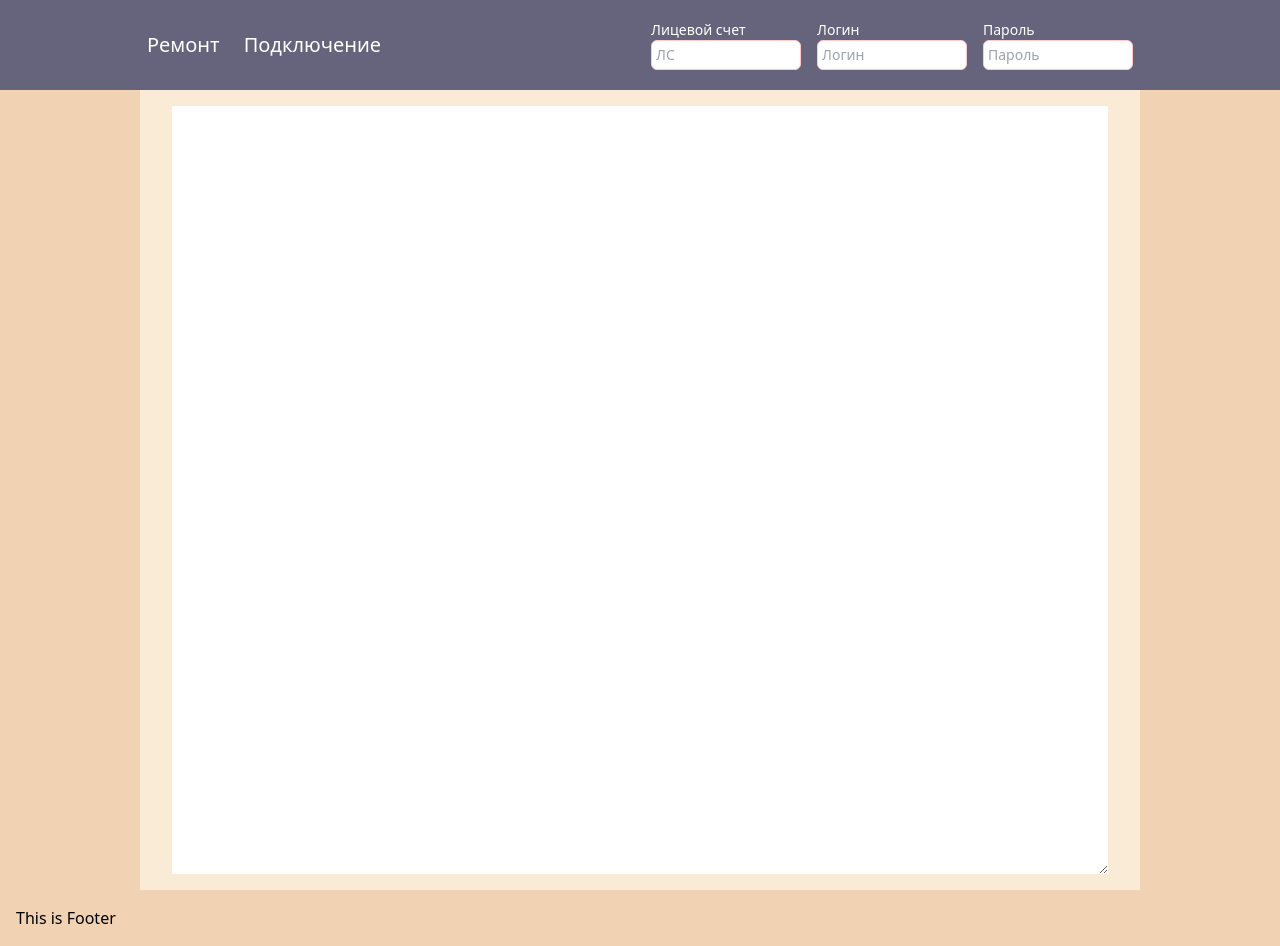
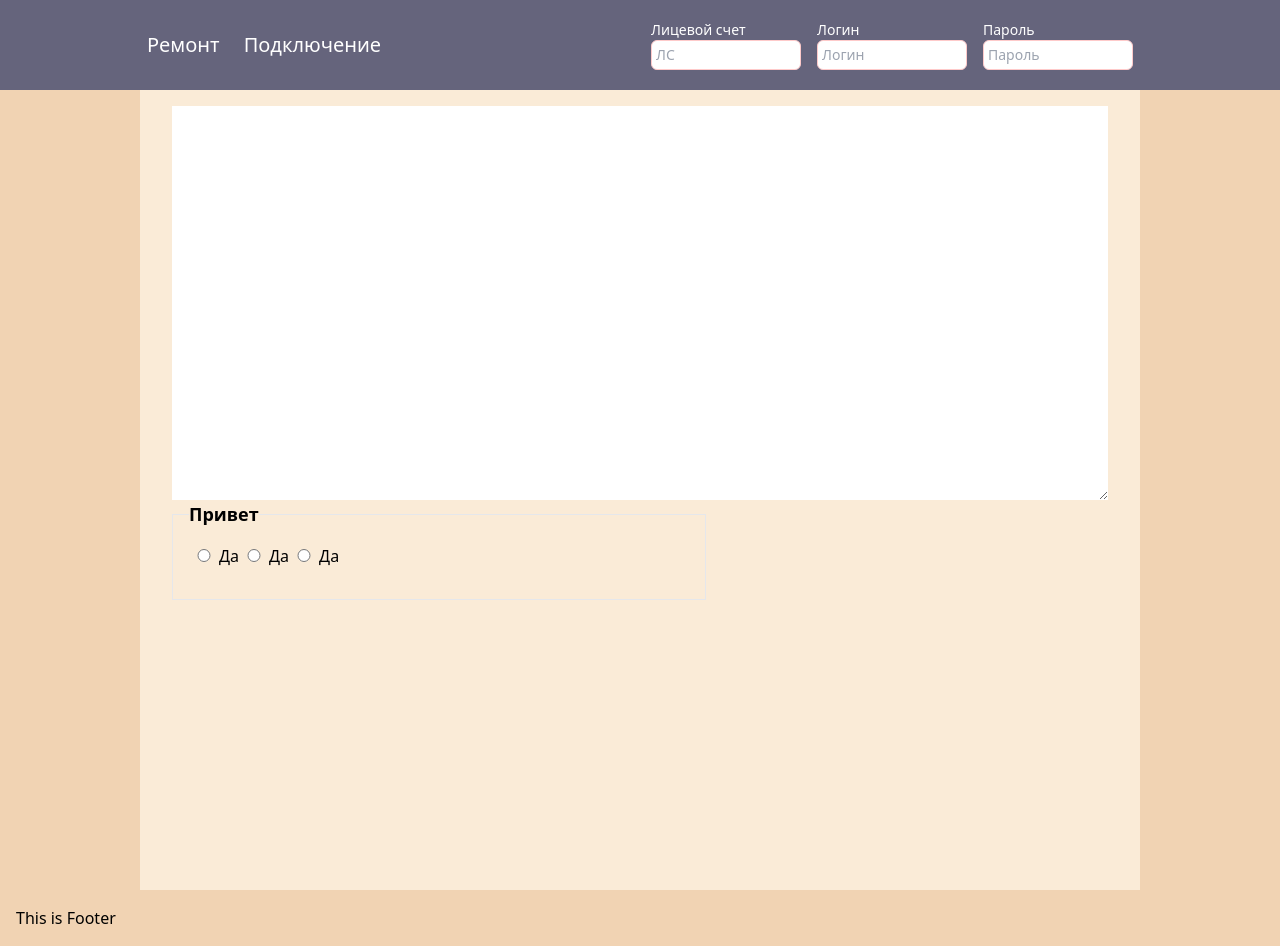
Before and after one commit to OmurbekArykbaev/template-generator, a React (Vite) app: page / in a window 1280 px wide. Built offline with nearby package versions, Linux system fonts and the light colour scheme.

Commit message:
add quiz feature

```diff
--- a/src/App.tsx
+++ b/src/App.tsx
@@ -1,12 +1,16 @@
 import { TextArea } from "./components"
 import Input from "./components/input"
 import { Footer, Header, Layout } from "./layout"
+import Quiz from "./modules/Quiz"
 
 function App() {
   return (
     <div className="App">
       <Layout>
         <TextArea cols={5} rows={5} />
+        <div className="flex w-full h-[100px]">
+          <Quiz />
+        </div>
       </Layout>
     </div>
   )
--- /dev/null
+++ b/src/modules/Quiz/components/Button.tsx
@@ -0,0 +1,10 @@
+import { ReactNode, FC } from "react"
+interface Props {
+  children: ReactNode
+}
+
+const Button: FC<Props> = ({ children }) => {
+  return <button className="flex py-3 px-6 bg-red-200">{children}</button>
+}
+
+export default Button
--- /dev/null
+++ b/src/modules/Quiz/components/Input.tsx
@@ -0,0 +1,35 @@
+import { DetailedHTMLProps, FC, InputHTMLAttributes, ReactNode } from "react"
+
+interface Props
+  extends DetailedHTMLProps<
+    InputHTMLAttributes<HTMLInputElement>,
+    HTMLInputElement
+  > {
+  children: ReactNode
+}
+
+const Input: FC<Props> = ({
+  id,
+  name,
+  value,
+  onChange,
+  children,
+  ...props
+}) => {
+  return (
+    <>
+      <input
+        className="w-[30px]"
+        type="radio"
+        id={id}
+        name={name}
+        value={value}
+        onChange={onChange}
+        {...props}
+      />
+      <label>{children}</label>
+    </>
+  )
+}
+
+export default Input
--- /dev/null
+++ b/src/modules/Quiz/components/Legend.tsx
@@ -0,0 +1,7 @@
+import { ReactNode } from "react"
+
+const Legend = ({ children }: { children: ReactNode }) => {
+  return <legend className="block text-lg font-bold">{children}</legend>
+}
+
+export default Legend
--- /dev/null
+++ b/src/modules/Quiz/index.tsx
@@ -0,0 +1,25 @@
+import Button from "./components/Button"
+import Input from "./components/Input"
+import Legend from "./components/Legend"
+import styles from "./index.module.css"
+
+const Quiz = () => {
+  return (
+    <fieldset className="flex p-4 border  ">
+      <Legend>Привет</Legend>
+      <div className="w-[500px]">
+        <Input id="firstQuestion" name="firstQuestion" value={"as"}>
+          Да
+        </Input>
+        <Input id="firstQuestion" name="firstQuestion" value={"as"}>
+          Да
+        </Input>
+        <Input id="firstQuestion" name="firstQuestion" value={"as"}>
+          Да
+        </Input>
+      </div>
+    </fieldset>
+  )
+}
+
+export default Quiz
```
Also changed, not shown: src/modules/Quiz/index.module.css (added).
